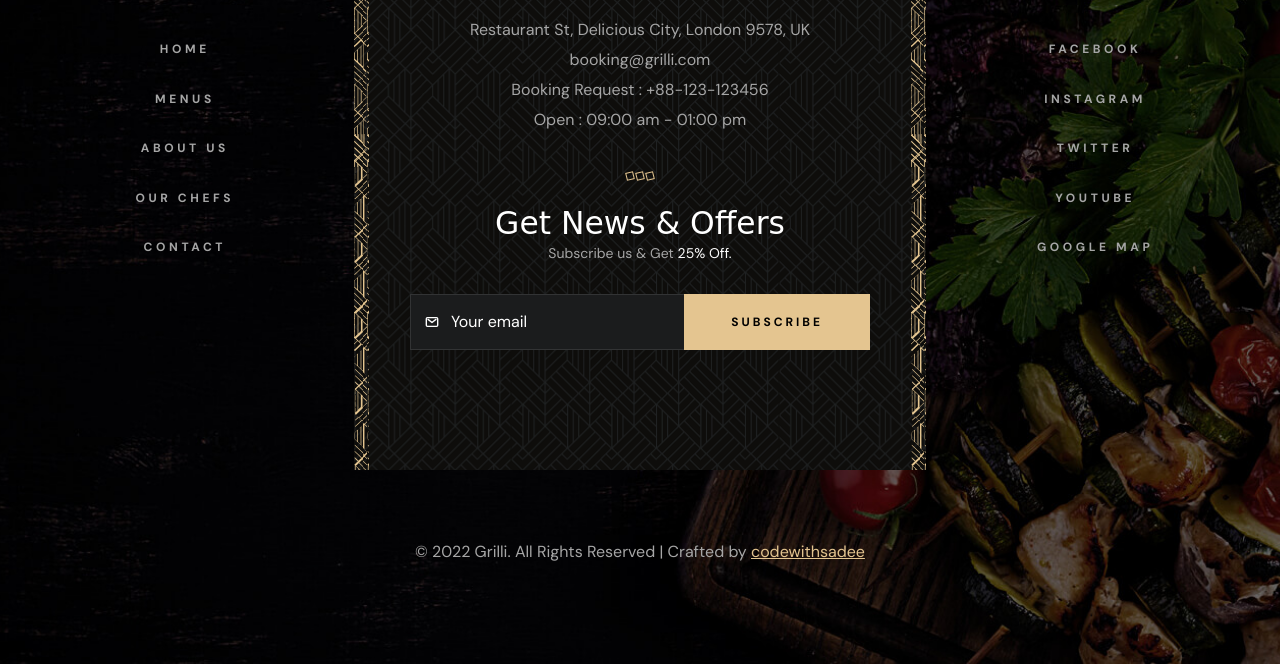
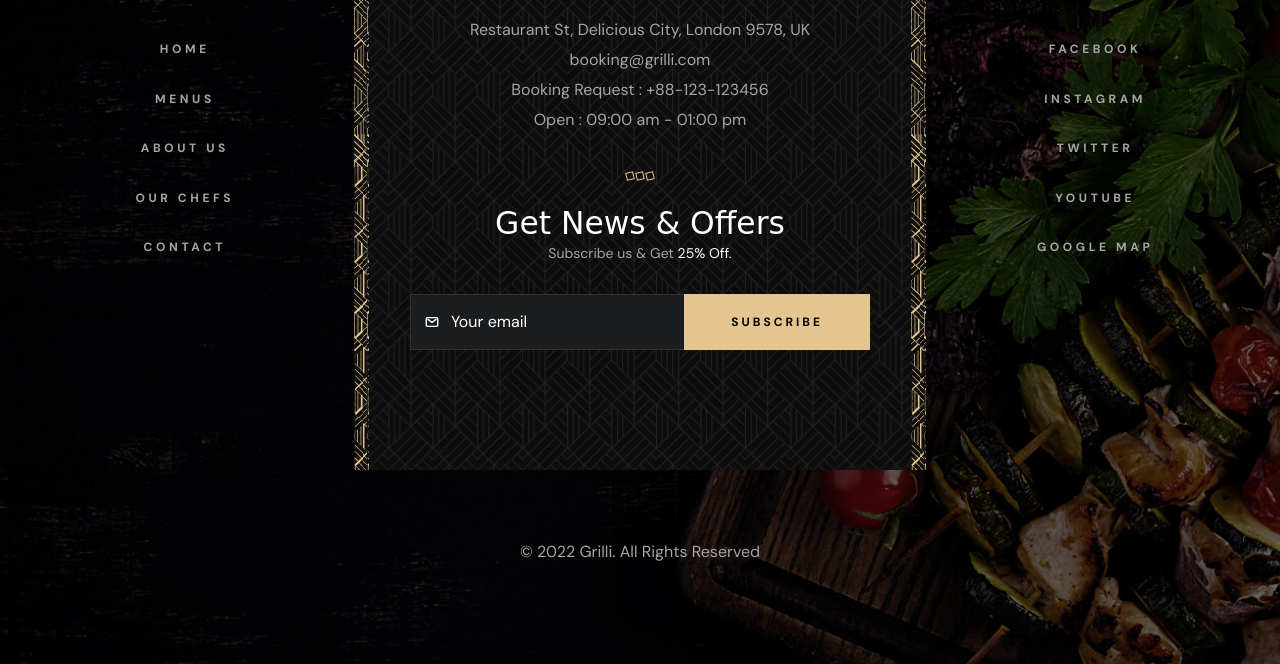
Before and after one commit to dnlmkhlv/txs-demo1, a plain HTML site: page index.html in a window 1280 px wide. Shown: the part 8056-8720 px from the top of the page. Drawn offline with nearby package versions, Linux system fonts and the light colour scheme; a web font is replaced by a local one.

Commit message:
Update index.html

```diff
--- a/index.html
+++ b/index.html
@@ -1183,8 +1183,7 @@
       <div class="footer-bottom">
 
         <p class="copyright">
-          &copy; 2022 Grilli. All Rights Reserved | Crafted by <a href="https://github.com/codewithsadee"
-            target="_blank" class="link">codewithsadee</a>
+          &copy; 2022 Grilli. All Rights Reserved
         </p>
 
       </div>
```
